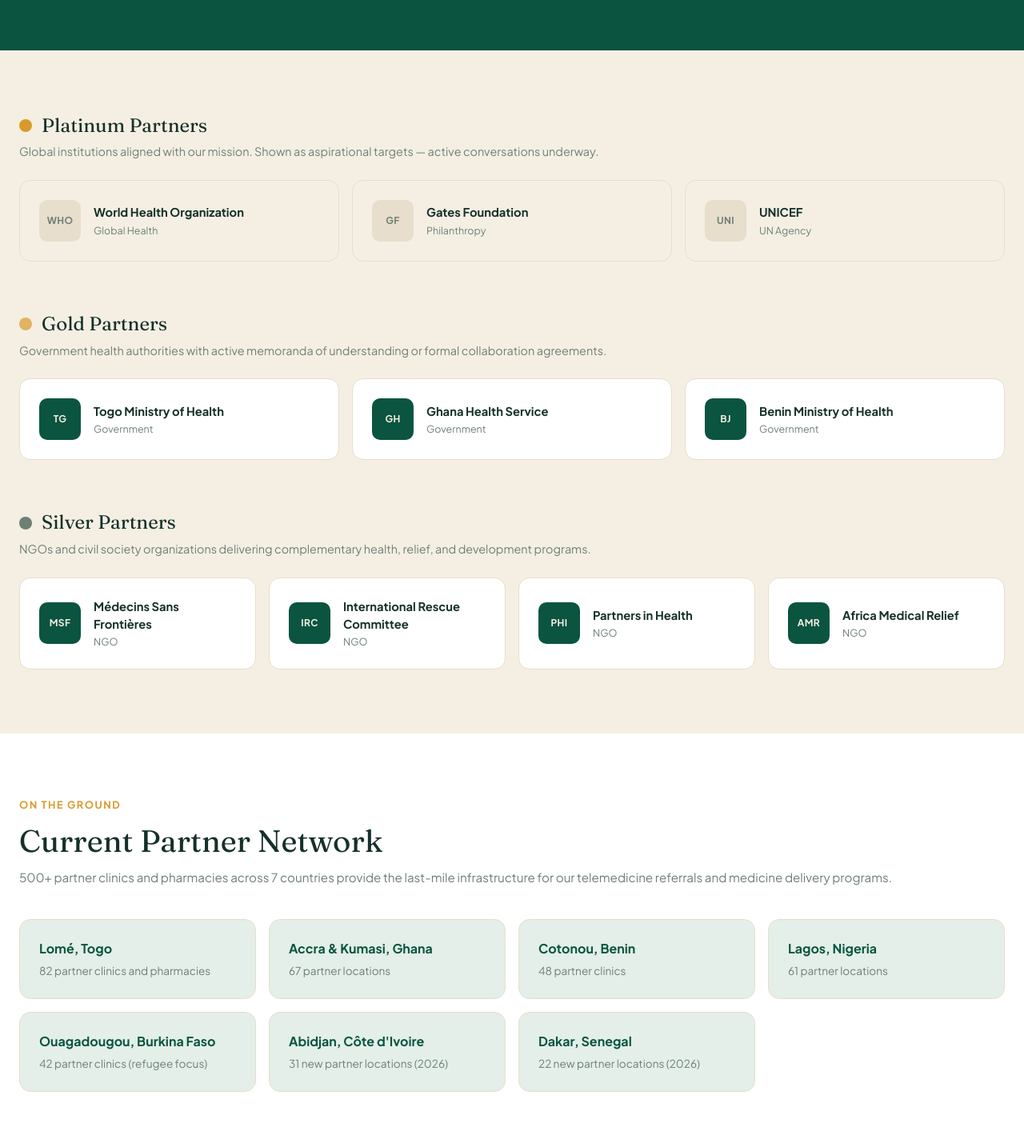
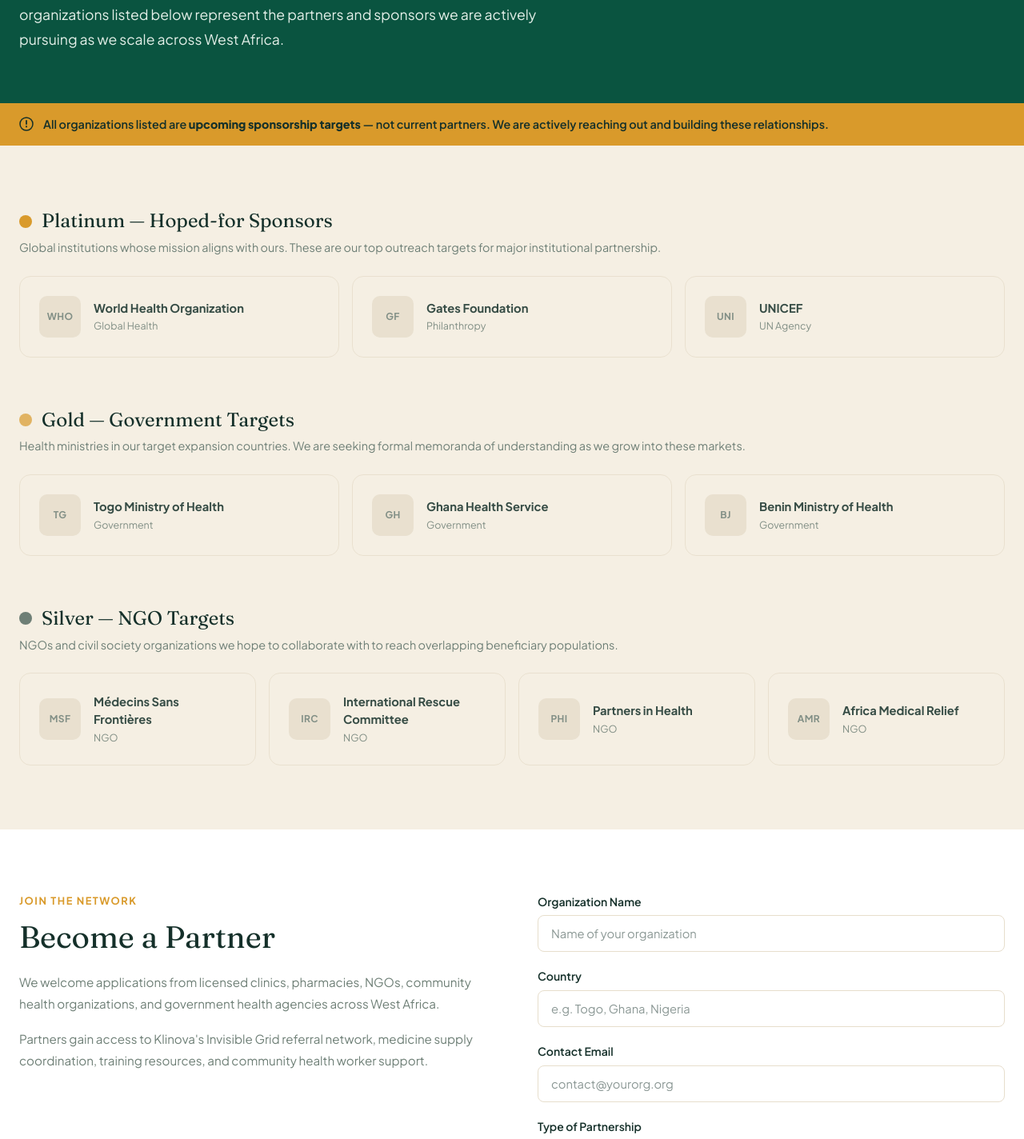
Before and after one commit to KlinovaHealth/village-health-access, a Next.js app: page /partners in a window 1280 px wide. Shown: the part 360-1784 px from the top of the page at 80% size. Built offline with nearby package versions, Linux system fonts and the light colour scheme.

Commit message:
Relabel all partners as upcoming sponsorship targets, not current partners

```diff
--- a/app/partners/page.tsx
+++ b/app/partners/page.tsx
@@ -1,43 +1,34 @@
-const platinumPartners = [
+const platinumTargets = [
   { initials: 'WHO', name: 'World Health Organization', type: 'Global Health' },
   { initials: 'GF', name: 'Gates Foundation', type: 'Philanthropy' },
   { initials: 'UNI', name: 'UNICEF', type: 'UN Agency' },
 ]
 
-const goldPartners = [
+const goldTargets = [
   { initials: 'TG', name: 'Togo Ministry of Health', type: 'Government' },
   { initials: 'GH', name: 'Ghana Health Service', type: 'Government' },
   { initials: 'BJ', name: 'Benin Ministry of Health', type: 'Government' },
 ]
 
-const silverPartners = [
+const silverTargets = [
   { initials: 'MSF', name: 'Médecins Sans Frontières', type: 'NGO' },
   { initials: 'IRC', name: 'International Rescue Committee', type: 'NGO' },
   { initials: 'PHI', name: 'Partners in Health', type: 'NGO' },
   { initials: 'AMR', name: 'Africa Medical Relief', type: 'NGO' },
 ]
 
-const clinicRegions = [
-  { region: 'Lomé, Togo', count: '82 partner clinics and pharmacies' },
-  { region: 'Accra & Kumasi, Ghana', count: '67 partner locations' },
-  { region: 'Cotonou, Benin', count: '48 partner clinics' },
-  { region: 'Lagos, Nigeria', count: '61 partner locations' },
-  { region: 'Ouagadougou, Burkina Faso', count: '42 partner clinics (refugee focus)' },
-  { region: 'Abidjan, Côte d\'Ivoire', count: '31 new partner locations (2026)' },
-  { region: 'Dakar, Senegal', count: '22 new partner locations (2026)' },
-]
-
-function PartnerCard({ initials, name, type, faded = false }: { initials: string; name: string; type: string; faded?: boolean }) {
+function PartnerCard({ initials, name, type }: { initials: string; name: string; type: string }) {
   return (
     <div
       style={{
-        background: faded ? '#F5EFE3' : '#ffffff',
+        background: '#F5EFE3',
         borderRadius: '0.875rem',
         padding: '1.5rem',
         border: '1px solid #E7DECC',
         display: 'flex',
         alignItems: 'center',
         gap: '1rem',
+        opacity: 0.85,
       }}
     >
       <div
@@ -45,8 +36,8 @@
           width: '3.25rem',
           height: '3.25rem',
           borderRadius: '0.625rem',
-          background: faded ? '#E7DECC' : '#0A5440',
-          color: faded ? '#6E7F76' : '#F5EFE3',
+          background: '#E7DECC',
+          color: '#6E7F76',
           display: 'flex',
           alignItems: 'center',
           justifyContent: 'center',
@@ -73,32 +64,46 @@
       <section style={{ background: '#0A5440', padding: '5rem 1.5rem 4rem' }}>
         <div style={{ maxWidth: '80rem', margin: '0 auto' }}>
           <p style={{ color: '#D99A2B', fontWeight: 700, fontSize: '0.8rem', letterSpacing: '0.12em', textTransform: 'uppercase', marginBottom: '1rem' }}>
-            Our network
+            Building our network
           </p>
           <h1 style={{ fontFamily: 'var(--font-display)', fontSize: 'clamp(2.4rem, 5vw, 3.75rem)', color: '#F5EFE3', lineHeight: 1.1, maxWidth: '22ch', marginBottom: '1.25rem' }}>
-            Our Partners
+            Partners We&#39;re Building Toward
           </h1>
           <p style={{ color: '#E3EFE8', fontSize: '1.1rem', maxWidth: '52ch', lineHeight: 1.75 }}>
-            Village Health Access works with a wide range of global, regional, and local partners to deliver healthcare at scale. Together, we cover 7 countries and serve over 10,000 patients.
+            Village Health Access launched in 2026 with operations in Togo. The organizations listed below represent the partners and sponsors we are actively pursuing as we scale across West Africa.
           </p>
         </div>
       </section>
 
+      {/* ── Aspirational notice ─────────────────────────────── */}
+      <div style={{ background: '#D99A2B', padding: '1rem 1.5rem' }}>
+        <div style={{ maxWidth: '80rem', margin: '0 auto', display: 'flex', alignItems: 'center', gap: '0.75rem' }}>
+          <svg width="18" height="18" fill="none" viewBox="0 0 18 18" aria-hidden="true" style={{ flexShrink: 0 }}>
+            <circle cx="9" cy="9" r="8" stroke="#15302A" strokeWidth="1.5" />
+            <path d="M9 5v4M9 12v.5" stroke="#15302A" strokeWidth="1.8" strokeLinecap="round" />
+          </svg>
+          <p style={{ color: '#15302A', fontSize: '0.9rem', fontWeight: 600, margin: 0 }}>
+            All organizations listed are <strong>upcoming sponsorship targets</strong> — not current partners. We are actively reaching out and building these relationships.
+          </p>
+        </div>
+      </div>
+
       {/* ── Partner Tiers ────────────────────────────────────── */}
       <section style={{ background: '#F5EFE3', padding: '5rem 1.5rem' }}>
         <div style={{ maxWidth: '80rem', margin: '0 auto' }}>
+
           {/* Platinum */}
           <div style={{ marginBottom: '4rem' }}>
             <div style={{ display: 'flex', alignItems: 'center', gap: '0.75rem', marginBottom: '0.5rem' }}>
               <div style={{ width: '1rem', height: '1rem', borderRadius: '50%', background: '#D99A2B' }} />
-              <h2 style={{ fontFamily: 'var(--font-display)', fontSize: '1.5rem', color: '#15302A', margin: 0 }}>Platinum Partners</h2>
+              <h2 style={{ fontFamily: 'var(--font-display)', fontSize: '1.5rem', color: '#15302A', margin: 0 }}>Platinum — Hoped-for Sponsors</h2>
             </div>
             <p style={{ color: '#6E7F76', fontSize: '0.9rem', marginBottom: '1.5rem' }}>
-              Global institutions aligned with our mission. Shown as aspirational targets — active conversations underway.
+              Global institutions whose mission aligns with ours. These are our top outreach targets for major institutional partnership.
             </p>
             <div style={{ display: 'grid', gridTemplateColumns: 'repeat(auto-fit, minmax(220px, 1fr))', gap: '1rem' }}>
-              {platinumPartners.map((p) => (
-                <PartnerCard key={p.initials} {...p} faded />
+              {platinumTargets.map((p) => (
+                <PartnerCard key={p.initials} {...p} />
               ))}
             </div>
           </div>
@@ -107,13 +112,13 @@
           <div style={{ marginBottom: '4rem' }}>
             <div style={{ display: 'flex', alignItems: 'center', gap: '0.75rem', marginBottom: '0.5rem' }}>
               <div style={{ width: '1rem', height: '1rem', borderRadius: '50%', background: '#D99A2B', opacity: 0.7 }} />
-              <h2 style={{ fontFamily: 'var(--font-display)', fontSize: '1.5rem', color: '#15302A', margin: 0 }}>Gold Partners</h2>
+              <h2 style={{ fontFamily: 'var(--font-display)', fontSize: '1.5rem', color: '#15302A', margin: 0 }}>Gold — Government Targets</h2>
             </div>
             <p style={{ color: '#6E7F76', fontSize: '0.9rem', marginBottom: '1.5rem' }}>
-              Government health authorities with active memoranda of understanding or formal collaboration agreements.
+              Health ministries in our target expansion countries. We are seeking formal memoranda of understanding as we grow into these markets.
             </p>
             <div style={{ display: 'grid', gridTemplateColumns: 'repeat(auto-fit, minmax(220px, 1fr))', gap: '1rem' }}>
-              {goldPartners.map((p) => (
+              {goldTargets.map((p) => (
                 <PartnerCard key={p.initials} {...p} />
               ))}
             </div>
@@ -123,13 +128,13 @@
           <div>
             <div style={{ display: 'flex', alignItems: 'center', gap: '0.75rem', marginBottom: '0.5rem' }}>
               <div style={{ width: '1rem', height: '1rem', borderRadius: '50%', background: '#6E7F76' }} />
-              <h2 style={{ fontFamily: 'var(--font-display)', fontSize: '1.5rem', color: '#15302A', margin: 0 }}>Silver Partners</h2>
+              <h2 style={{ fontFamily: 'var(--font-display)', fontSize: '1.5rem', color: '#15302A', margin: 0 }}>Silver — NGO Targets</h2>
             </div>
             <p style={{ color: '#6E7F76', fontSize: '0.9rem', marginBottom: '1.5rem' }}>
-              NGOs and civil society organizations delivering complementary health, relief, and development programs.
+              NGOs and civil society organizations we hope to collaborate with to reach overlapping beneficiary populations.
             </p>
             <div style={{ display: 'grid', gridTemplateColumns: 'repeat(auto-fit, minmax(220px, 1fr))', gap: '1rem' }}>
-              {silverPartners.map((p) => (
+              {silverTargets.map((p) => (
                 <PartnerCard key={p.initials} {...p} />
               ))}
             </div>
@@ -137,37 +142,8 @@
         </div>
       </section>
 
-      {/* ── Clinic Network ───────────────────────────────────── */}
+      {/* ── Partner CTA form ─────────────────────────────────── */}
       <section style={{ background: '#ffffff', padding: '5rem 1.5rem' }}>
-        <div style={{ maxWidth: '80rem', margin: '0 auto' }}>
-          <p style={{ color: '#D99A2B', fontWeight: 700, fontSize: '0.8rem', letterSpacing: '0.12em', textTransform: 'uppercase', marginBottom: '0.75rem' }}>On the ground</p>
-          <h2 style={{ fontFamily: 'var(--font-display)', fontSize: 'clamp(1.8rem, 3vw, 2.5rem)', color: '#15302A', marginBottom: '0.75rem' }}>
-            Current Partner Network
-          </h2>
-          <p style={{ color: '#6E7F76', fontSize: '0.95rem', marginBottom: '2.5rem' }}>
-            500+ partner clinics and pharmacies across 7 countries provide the last-mile infrastructure for our telemedicine referrals and medicine delivery programs.
-          </p>
-          <div style={{ display: 'grid', gridTemplateColumns: 'repeat(auto-fit, minmax(260px, 1fr))', gap: '1rem' }}>
-            {clinicRegions.map(({ region, count }) => (
-              <div
-                key={region}
-                style={{
-                  background: '#E3EFE8',
-                  borderRadius: '0.875rem',
-                  padding: '1.5rem',
-                  border: '1px solid #E7DECC',
-                }}
-              >
-                <p style={{ fontWeight: 700, color: '#0A5440', fontSize: '1rem', marginBottom: '0.35rem' }}>{region}</p>
-                <p style={{ color: '#6E7F76', fontSize: '0.85rem', margin: 0 }}>{count}</p>
-              </div>
-            ))}
-          </div>
-        </div>
-      </section>
-
-      {/* ── Partner CTA form ─────────────────────────────────── */}
-      <section style={{ background: '#F5EFE3', padding: '5rem 1.5rem' }}>
         <div style={{ maxWidth: '80rem', margin: '0 auto' }}>
           <div style={{ display: 'grid', gridTemplateColumns: 'repeat(auto-fit, minmax(280px, 1fr))', gap: '4rem', alignItems: 'start' }}>
             <div>
@@ -179,7 +155,7 @@
                 We welcome applications from licensed clinics, pharmacies, NGOs, community health organizations, and government health agencies across West Africa.
               </p>
               <p style={{ color: '#6E7F76', lineHeight: 1.8, fontSize: '0.95rem' }}>
-                Partners gain access to our telemedicine referral network, medicine supply coordination, training resources, and community health worker support.
+                Partners gain access to Klinova&#39;s Invisible Grid referral network, medicine supply coordination, training resources, and community health worker support.
               </p>
             </div>
             <form
```
